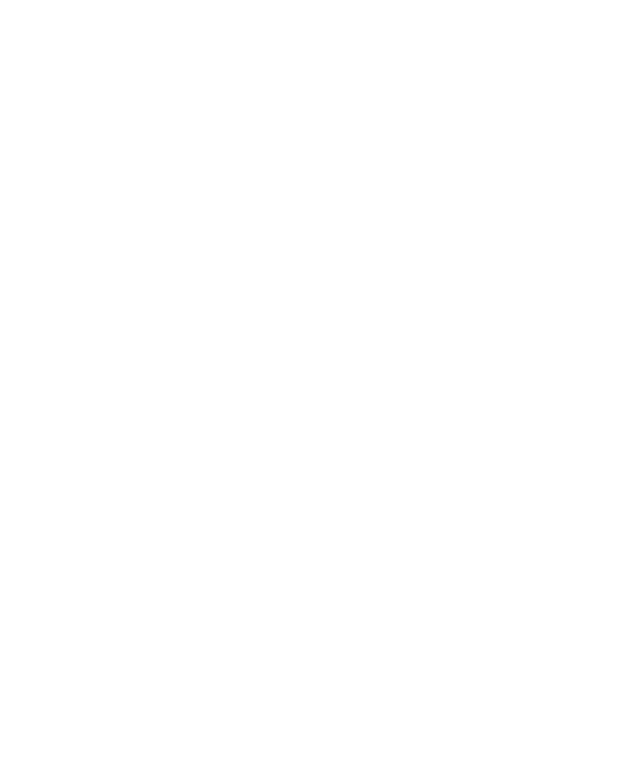
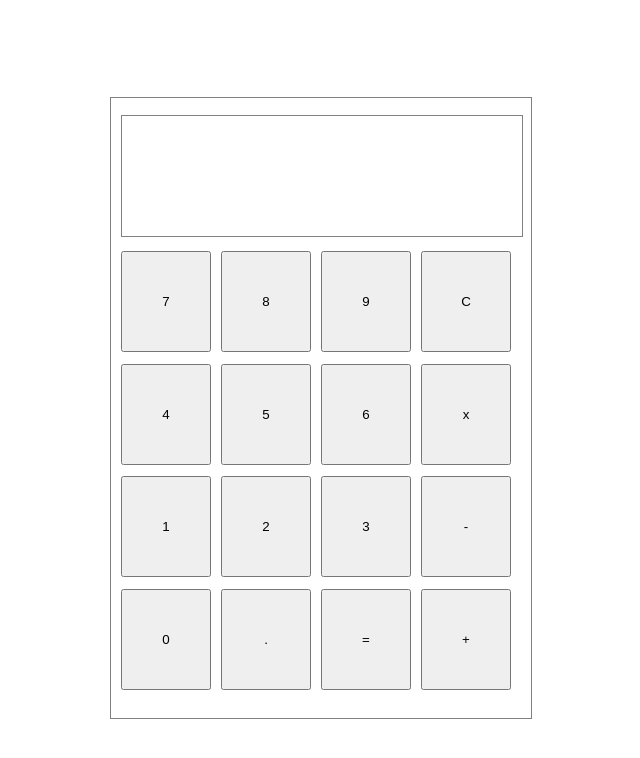
Before and after one commit to steve-turner-code/calculator, a plain HTML site: page index.html in a window 1280 px wide. Shown: the whole page, without its empty margins (327-967 px from the left). Drawn offline with Linux system fonts and the light colour scheme.

Commit message:
Added skeleton front-end and JS event listener to all buttons

```diff
--- a/app.js
+++ b/app.js
@@ -0,0 +1,11 @@
+const ALLBUTTONS = document.querySelectorAll('.calc-button');
+
+console.log(ALLBUTTONS);
+
+
+
+ALLBUTTONS.forEach(item => item.addEventListener('click', test));
+
+function test () {
+    console.log('test');
+}
--- a/index.html
+++ b/index.html
@@ -3,7 +3,7 @@
 <head>
     <meta charset="UTF-8">
     <link rel="stylesheet" href="style.css" >
-    <script src="app.js"></script>
+    <script defer src="/app.js"></script>
     <meta http-equiv="X-UA-Compatible" content="IE=edge">
     <meta name="viewport" content="width=device-width, initial-scale=1.0">
     <title>Calculator</title>
@@ -13,12 +13,28 @@
     <div class="container">
         <div class="calculator">
             <div class="display">
-                <div class="input-grid">
+            </div>
 
-
-                </div>
+            <div class="input-grid">
+                <button class="calc-button">7</button>
+                <button class="calc-button">8</button>
+                <button class="calc-button">9</button>
+                <button class="calc-button">C</button>
+                <button class="calc-button">4</button>
+                <button class="calc-button">5</button>
+                <button class="calc-button">6</button>
+                <button class="calc-button">x</button>
+                <button class="calc-button">1</button>
+                <button class="calc-button">2</button>
+                <button class="calc-button">3</button>
+                <button class="calc-button">-</button>
+                <button class="calc-button">0</button>
+                <button class="calc-button">.</button>
+                <button class="calc-button">=</button>
+                <button class="calc-button">+</button>
 
             </div>
+
 
 
 
--- a/style.css
+++ b/style.css
@@ -0,0 +1,35 @@
+.container {
+    display: flex;
+    height: 100vh;
+    width: 100vw;
+    justify-content: center;
+    align-items: center;
+}
+
+.calculator {
+    display: flex;
+    flex-direction: column;
+    justify-content: space-around;
+    height: 75vh;
+    width: 400px;
+    padding: 10px;
+    border: 1px grey solid;
+}
+
+.display {
+    width: 100%;
+    height: 20%;
+    border: 1px grey solid;
+}
+
+.input-grid {
+   display: grid;
+   grid-template-columns: repeat(4, 1fr);
+   grid-template-rows: repeat(4, 1fr);
+   height: 75%;
+}
+
+.calc-button {
+    width: 90%;
+    height: 90%;
+}
```
